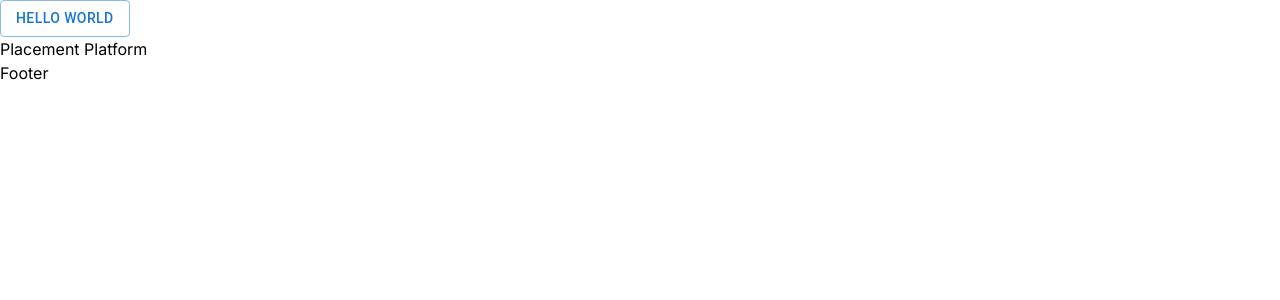
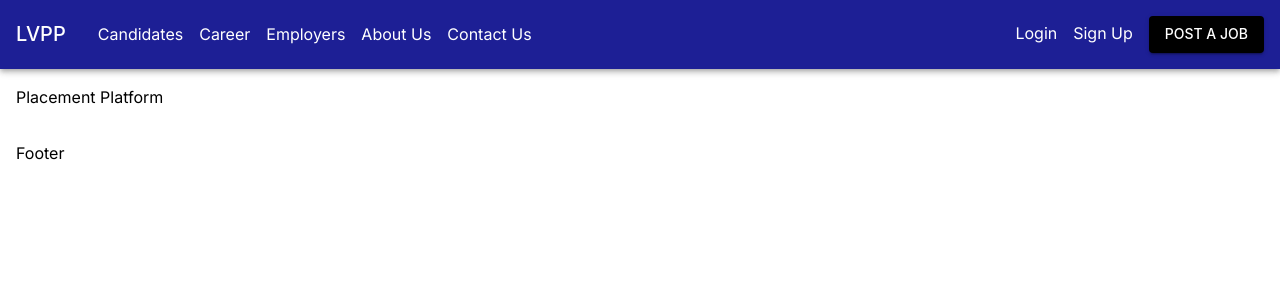
Before and after one commit to apella1/jobs_site, a Next.js app: page / in a window 1280 px wide. Shown: the top 300 px of the page. Built offline with nearby package versions, Linux system fonts and the light colour scheme.

Commit message:
implement navbar

```diff
--- a/app/auth/login/page.tsx
+++ b/app/auth/login/page.tsx
@@ -0,0 +1,5 @@
+export default function Login() {
+  return (
+    <div>Login</div>
+  )
+}
--- a/app/auth/sign-up/page.tsx
+++ b/app/auth/sign-up/page.tsx
@@ -0,0 +1,5 @@
+export default function SignUp() {
+  return (
+    <div>page</div>
+  )
+}
--- a/app/jobs/page.tsx
+++ b/app/jobs/page.tsx
@@ -0,0 +1,5 @@
+export default function Jobs() {
+  return (
+    <div>jobs</div>
+  )
+}
--- a/app/layout.tsx
+++ b/app/layout.tsx
@@ -1,7 +1,7 @@
 import type { Metadata } from "next";
 import { Inter } from "next/font/google";
 import "./globals.css";
-import Providers from "../redux/providers";
+import Providers from "./providers";
 import { Footer, Navbar } from "@/components";
 
 const inter = Inter({ subsets: ["latin"] });
--- a/app/page.tsx
+++ b/app/page.tsx
@@ -1,7 +1,9 @@
+import { Box } from "@mui/material";
+
 export default function Home() {
   return (
-    <main className="">
+    <Box sx={{p: 2}} component="section">
       <p>Placement Platform</p>
-    </main>
+    </Box>
   )
 }
--- a/components/Footer.tsx
+++ b/components/Footer.tsx
@@ -1,5 +1,9 @@
+import { Box } from "@mui/material";
+
 export default function Footer() {
   return (
-    <div>Footer</div>
-  )
+    <Box component="section" sx={{ p: 2}}>
+      Footer
+    </Box>
+  );
 }
--- a/components/Navbar.tsx
+++ b/components/Navbar.tsx
@@ -1,10 +1,76 @@
-import * as React from "react";
-import Button from "@mui/material/Button";
+"use client";
+import { NavLink } from "@/types/types";
+import { AppBar, Box, Button, Typography } from "@mui/material";
+import Link from "next/link";
+import { useState } from "react";
+
+const navLinks: NavLink[] = [
+  {
+    href: "/candidates",
+    title: "Candidates",
+    options: ["Job Vacancies", "Soft Skills Training", "Career Advice"],
+  },
+  {
+    href: "/career",
+    title: "Career",
+    options: ["Career Development", "Life at Work", "Career News"],
+  },
+  {
+    href: "/employers",
+    title: "Employers",
+    options: ["Skills Assessment", "Employer Corner"],
+  },
+  { href: "/about-us", title: "About Us" },
+  { href: "/contact-us", title: "Contact Us" },
+];
+
+const NavOptions = ({ nav }: { nav: NavLink }) => {
+  return (
+    <Box className="flex flex-col space-y-4">
+      {nav.options?.map((option, index) => (
+        <Link key={index} href={nav.href}>
+          {option}
+        </Link>
+      ))}
+    </Box>
+  );
+};
 
 export default function Navbar() {
+  const [showLinkOptions, setShowLinkOptions] = useState(false);
+  const handleShowLinkOptions = () => setShowLinkOptions(!showLinkOptions);
+
   return (
-    <div>
-      <Button variant="outlined">Hello World</Button>
-    </div>
+    <AppBar position="static">
+      <Box component="section" sx={{ p: 2 }} className="flex justify-between">
+        <Box className="flex items-center space-x-8">
+          <Typography variant="h6" component="h2">
+            <Link href="/">LVPP</Link>
+          </Typography>
+          <Box className="flex space-x-4">
+            {navLinks.map((nav, index) => (
+              <Box key={index}>
+                <Link
+                  href={nav.href}
+                  onMouseOver={() => handleShowLinkOptions()}
+                  onMouseOut={() => handleShowLinkOptions()}
+                >
+                  {nav.title}
+                </Link>
+                {nav.options && <p></p>}
+                {showLinkOptions && nav.options && <NavOptions nav={nav} />}
+              </Box>
+            ))}
+          </Box>
+        </Box>
+        <Box className="space-x-4">
+          <Link href="/auth/login">Login</Link>
+          <Link href="/auth/sign-up">Sign Up</Link>
+          <Button variant="contained" color="secondary">
+            Post a Job
+          </Button>
+        </Box>
+      </Box>
+    </AppBar>
   );
 }
--- a/redux/providers.tsx
+++ /dev/null
@@ -1,8 +0,0 @@
-"use client";
-import React from "react";
-import { Provider } from "react-redux";
-import { store } from "./store";
-
-export default function Providers(props: React.PropsWithChildren) {
-  return <Provider store={store}>{props.children}</Provider>;
-}
--- a/styles/theme.ts
+++ b/styles/theme.ts
@@ -2,12 +2,12 @@ import { createTheme } from "@mui/material/styles";
 
 const theme = createTheme({
   palette: {
-    primary: { main: "#DD2B3B" },
+    primary: { main: "#1D1F95" },
     secondary: { main: "#000" },
     warning: { main: "#c1004b" },
     divider: "#c8ccd0",
     text: {
-      primary: "#000",
+      primary: "#000000",
       secondary: "#DD2B3A",
     },
     background: {
--- /dev/null
+++ b/types/types.ts
@@ -0,0 +1,5 @@
+export type NavLink = {
+  href: string;
+  title: string;
+  options?: string[];
+};
```
Also changed, not shown: app/providers.tsx (added, +14 -0 lines).
